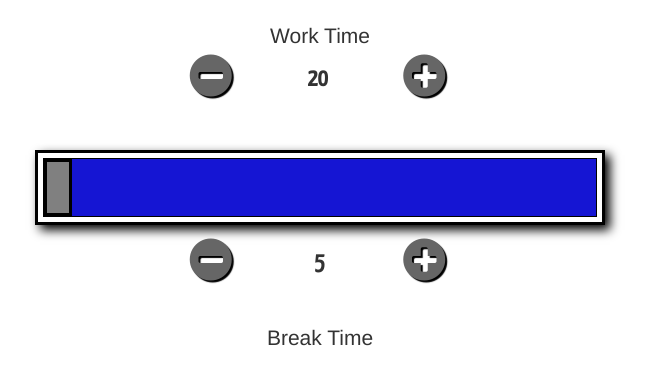
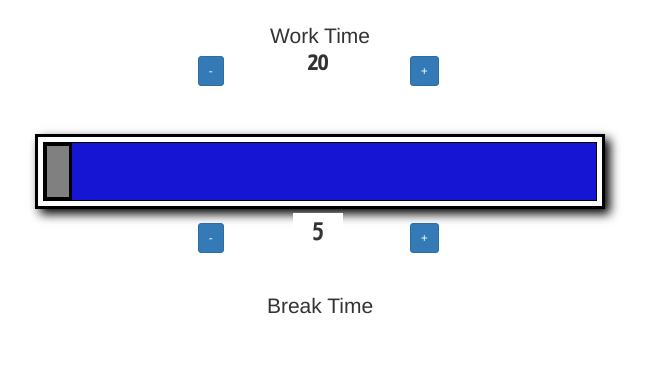
Before and after one commit to kurzninja/Pomodoro-Clock, a plain HTML site: page index.html in a window 1280 px wide. Shown: the part 87-472 px from the top of the page, without its empty margins (320-969 px from the left). Drawn offline with nearby package versions, Linux system fonts and the light colour scheme.

Commit message:
Changed to real HTML buttons
Added real HTML buttons to solve double click highlighting problem. Also
added appropriate Bootstrap CSS classes

```diff
--- a/index.html
+++ b/index.html
@@ -21,7 +21,7 @@
             <div class="col-xs-12 list-label" id="workLabel">Work Time</div>
             <div class="col-xs-12 work">
                 <ul class="list-inline">
-                    <li class="fa fa-minus-circle fa-2x button" id="workMinusBtn"></li>
+                    <li><button class="btn btn-primary btn-sm"  id="workMinusBtn">-</button></li>
                     <li class="number">
                         <form>
                             <div class="form-group">
@@ -29,7 +29,7 @@
                             </div>
                         </form>
                     </li>
-                    <li class="fa fa-plus-circle fa-2x button" id="workPlusBtn"></li>
+                    <li><button class="btn btn-primary btn-sm" id="workPlusBtn">+</button></li>
                 </ul>
             </div>
 
@@ -53,15 +53,15 @@
             <div class="col-xs-12 break">
                 <ul class="list-inline">
 
-                    <li class="fa fa-minus-circle fa-2x button" id="breakMinusBtn"></li>
+                    <li><button class="btn btn-primary btn-sm" id="breakMinusBtn">-</button></li>
                     <li class="number">
                         <form>
                             <div class="form-group">
-                                <input type="text" class="form-inline" id="breakTimeInput" value=" 5"></input>
+                                <input type="text" class="form-inline" id="breakTimeInput" value="5"></input>
                             </div>
                         </form>
                     </li>
-                    <li class="fa fa-plus-circle fa-2x button" id="breakPlusBtn"></li>
+                    <li><button class="btn btn-primary btn-sm" id="breakPlusBtn">+</button></li>
                 </ul>
             </div>
             <div class="col-xs-12 list-label" id="breakLabel">Break Time</div>
```
